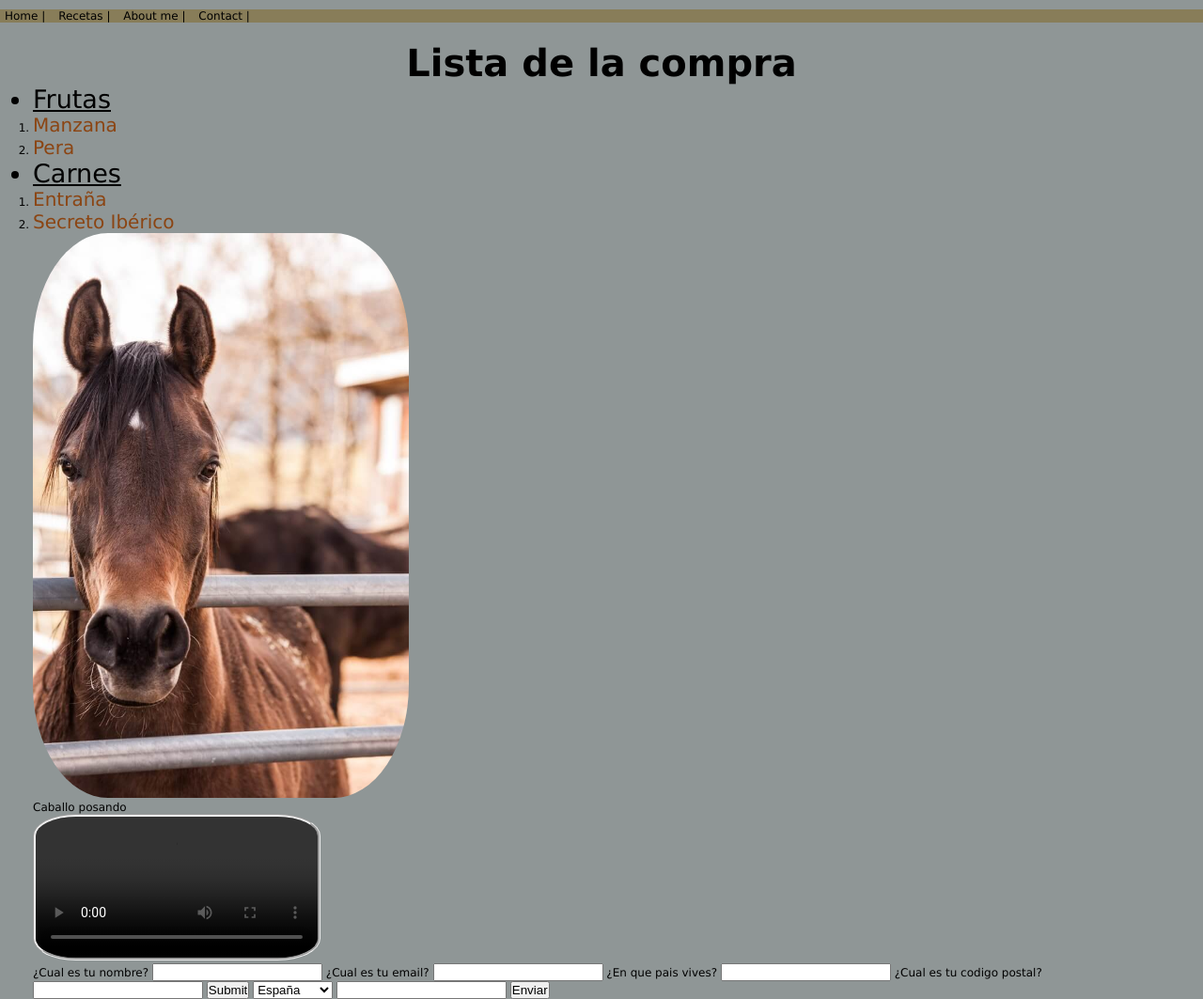
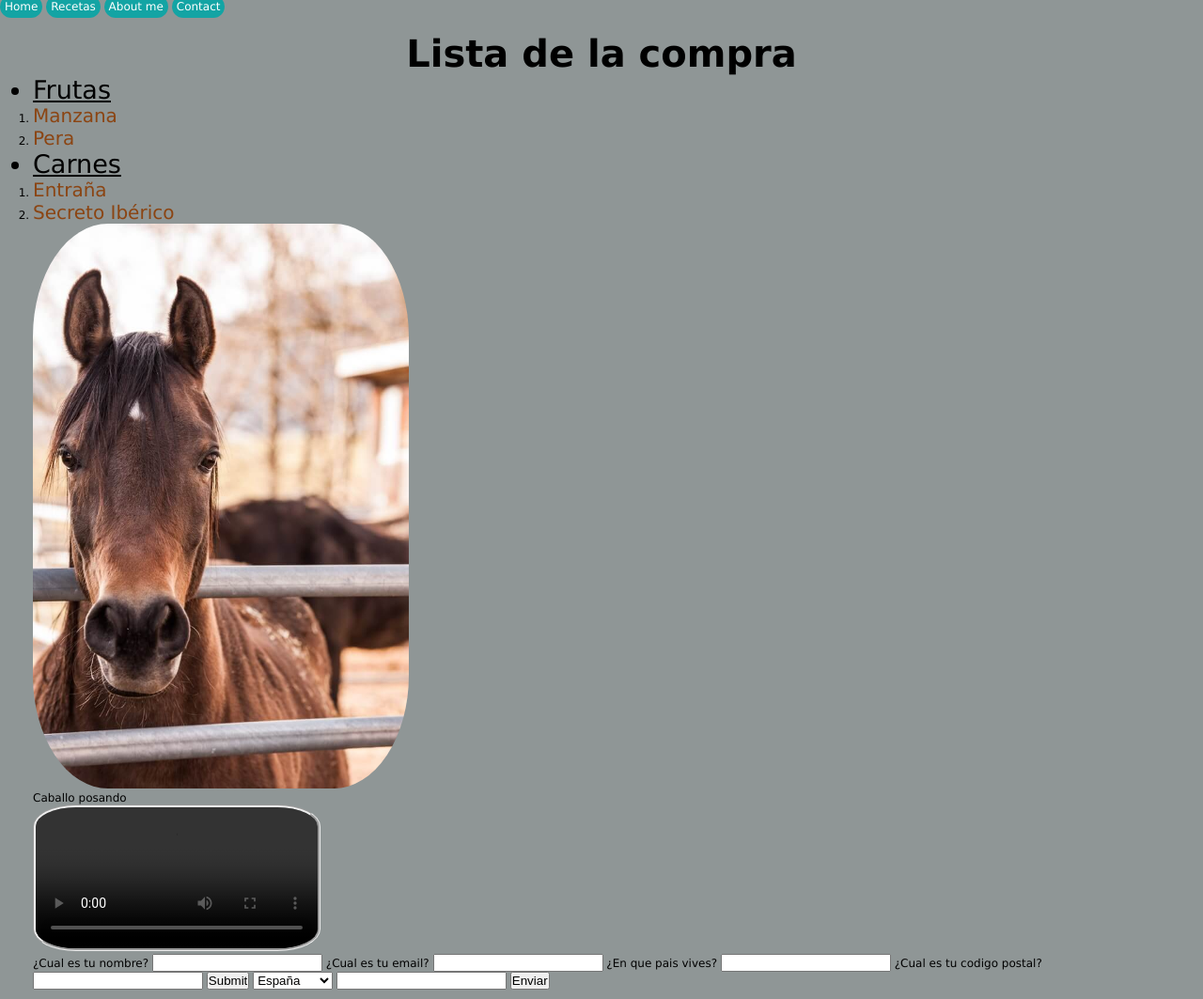
Before and after one commit to AlbertoFa82/Repositorionoob, a plain HTML site: page index.html in a window 1280 px wide. Shown: the whole page at 94% size. Drawn offline with Linux system fonts and the light colour scheme; grey boxes are pictures that could not be loaded.

Commit message:
modified nav

```diff
--- /dev/null
+++ b/claseEspecifidad/stylee.css
@@ -0,0 +1,32 @@
+*{
+    box-sizing: border-box;
+    margin: 0;
+    padding: 0;
+}
+h1{
+    color:purple ;
+    font-family: serif;
+    margin-bottom: 10px;
+}
+#page-title{
+    font-family: Arial, Helvetica, sans-serif;
+}
+.title{
+    font-size: 18px;
+    font-family: monospace;
+}
+#main-nav{
+    margin-top: 10px;
+    list-style-type: none;
+    padding-left: 0;
+}
+#main-nav li{
+display: inline-block;
+}
+#main-nav a{
+    color: white;
+    background-color: #13a4a4;
+    padding: 5px;
+    border-radius: 2px;
+    text-decoration: none;
+}
--- a/index.html
+++ b/index.html
@@ -7,16 +7,18 @@
     <meta name="robots" content="index,follow">
     <meta name="viewport" content="width=device-width, initial-scale=1.0">
     <title>Recetas</title>
+    <!-- Enlace con css -->
     <link rel="stylesheet" href="./style.css">
 </head>
 <body class="fondo">
   <header>
+    <!-- Barra de navegacion -->
     <nav>
-      <ul class="main-nav">
-        <li class="main-nav__item"><a href="">Home</a></li>
-        <li class="main-nav__item"><a href="">Recetas</a></li>
-        <li class="main-nav__item"><a href="">About me</a></li>
-        <li class="main-nav__item"><a href="">Contact</a></li>
+      <ul id="main-nav" class="nav">
+        <li><a href="">Home</a></li>
+        <li><a href="">Recetas</a></li>
+        <li><a href="">About me</a></li>
+        <li><a href="">Contact</a></li>
       </ul>
     </nav>
   </header>
--- a/style.css
+++ b/style.css
@@ -46,27 +46,18 @@ background-color:#8f9696
     border-radius: 15%;
     border-style: groove;
 }
-.main-nav{
+#mainnav{
     margin-top: 10px;
-list-style: none;
-padding-left: 0px;
-background-color:#887d59;
+    list-style-type: none;
+    padding-left: 0;
 }
-.main-nav__item{
+#main-nav li{
     display: inline-block;
     }
-.main-nav__item a{
-    color:black;
+    #main-nav a{
+        color: white;
+        background-color: #13a4a4;
         padding: 5px;
-    border-radius: 2px;
+        border-radius: 20px;
         text-decoration: none;
     }
-.main-nav__item a:hover{
-    color:blue;
-}
-.main-nav__item a:active{
-    color:red ;
-}
-.main-nav__item a::after{
-    content: " | " ;
-}
```
Also changed, not shown: claseEspecifidad/index.html (added, +23 -0 lines), practicas/pics/pequeña.jpg (deleted). Lines whose indentation alone changed are shown as unchanged.
